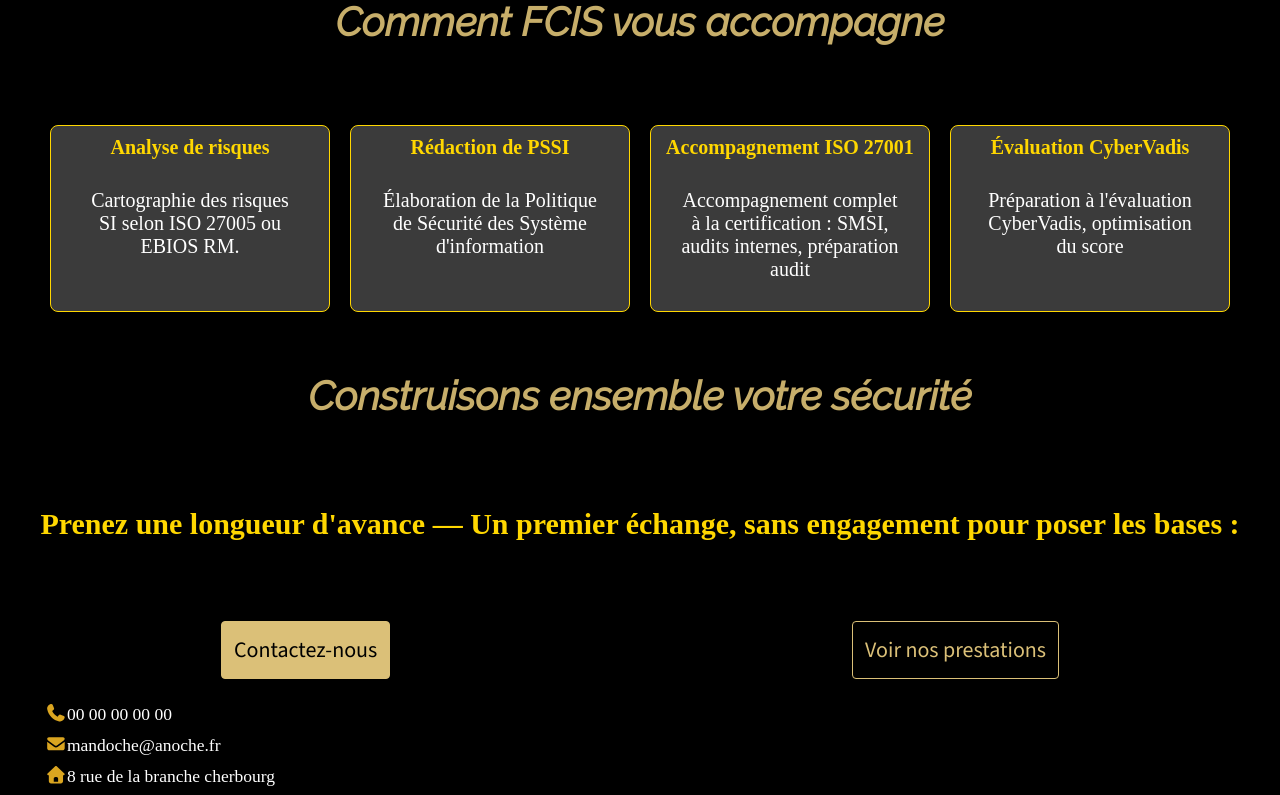
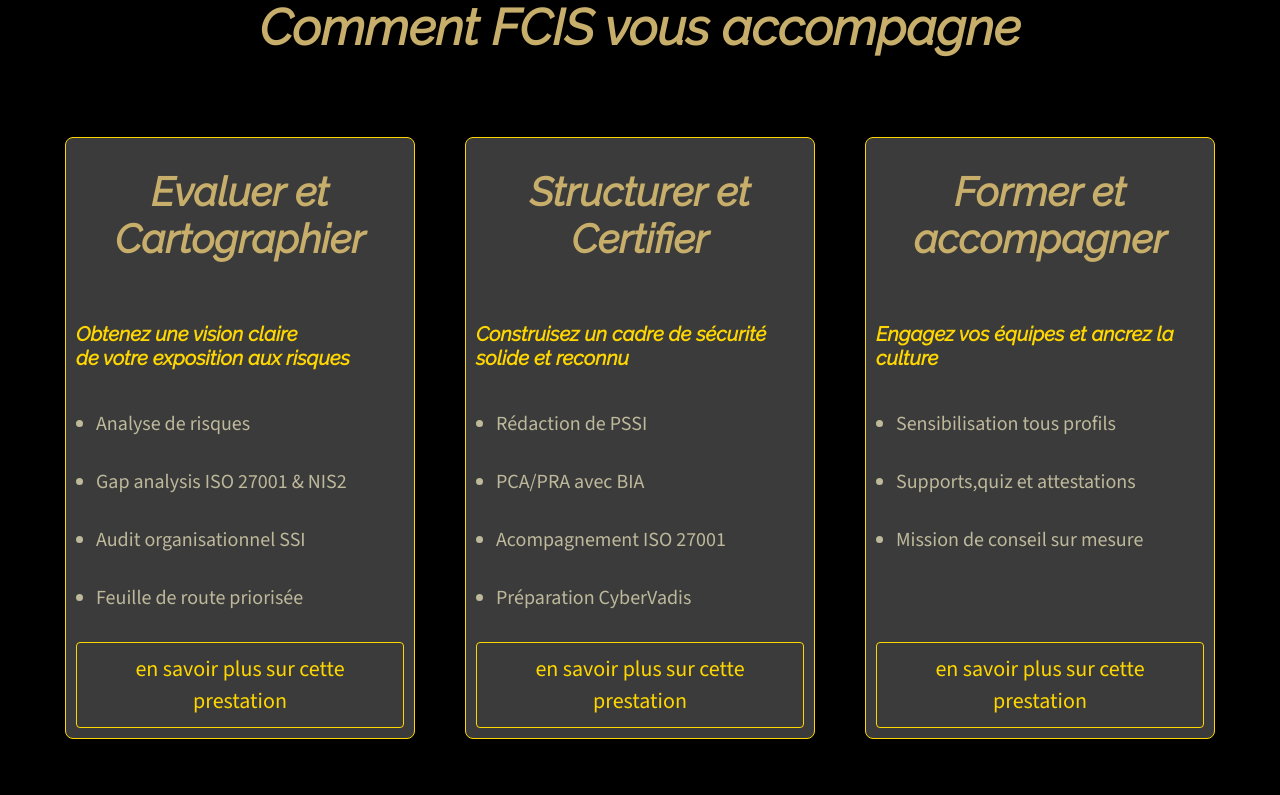
Before and after one commit to Noahcpz/fcis, a Next.js app: page / in a window 1280 px wide. Shown: the part 1480-2275 px from the top of the page. Built offline with nearby package versions, Linux system fonts and the light colour scheme.

Commit message:
avancement global

```diff
--- a/components/Footer.jsx
+++ b/components/Footer.jsx
@@ -6,6 +6,7 @@
 export default function Footer (){
     return (
         <footer>
+
             <p className="texte-icone">
                 <FontAwesomeIcon icon={faPhone} className="icone" />
                 00 00 00 00 00
--- a/components/home/Cards.jsx
+++ b/components/home/Cards.jsx
@@ -6,29 +6,71 @@
             <h2>Comment FCIS vous accompagne</h2>
             <div className="cards-conteneur">
                 <div className="card">
-                    <h4>Analyse de risques</h4>
-                    <p>
-                      Cartographie des risques SI selon ISO 27005 ou EBIOS RM.
-                    </p>
+                    <h3>Evaluer et Cartographier</h3>
+                    <h4>
+                      Obtenez une vision claire <br />
+                      de votre exposition aux risques
+                    </h4>
+                    <ul>
+                        <li>
+                            Analyse de risques
+                        </li>
+                        <li>
+                            Gap analysis ISO 27001 & NIS2
+                        </li>
+                        <li>
+                            Audit organisationnel SSI
+                        </li>
+                        <li>
+                            Feuille de route priorisée
+                        </li>
+                    </ul>
+                    <button>
+                        en savoir plus sur cette prestation
+                    </button>
                 </div>
                 <div className="card">
-                    <h4>Rédaction de PSSI</h4>
-                    <p>
-                      Élaboration de la Politique de Sécurité des Système d'information
-                    </p>
+                    <h3>Structurer et Certifier</h3>
+                    <h4>
+                      Construisez un cadre de sécurité solide et reconnu
+                    </h4>
+                    <ul>
+                        <li>
+                            Rédaction de PSSI
+                        </li>
+                        <li>
+                            PCA/PRA avec BIA
+                        </li>
+                        <li>
+                            Acompagnement ISO 27001
+                        </li>
+                        <li>
+                            Préparation CyberVadis
+                        </li>
+                    </ul>
+                    <button>
+                        en savoir plus sur cette prestation
+                    </button>
                 </div>
                 <div className="card">
-                    <h4>Accompagnement ISO 27001</h4>
-                    <p>
-                      Accompagnement complet à la certification :
-                      SMSI, audits internes, préparation audit
-                    </p>
-                </div>
-                <div className="card">
-                    <h4>Évaluation CyberVadis</h4>
-                    <p>
-                      Préparation à l'évaluation CyberVadis, optimisation du score
-                    </p>
+                    <h3>Former et accompagner</h3>
+                    <h4>
+                      Engagez vos équipes et ancrez la culture
+                    </h4>
+                    <ul>
+                        <li>
+                            Sensibilisation tous profils
+                        </li>
+                        <li>
+                            Supports,quiz et attestations
+                        </li>
+                        <li>
+                            Mission de conseil sur mesure
+                        </li>
+                    </ul>
+                    <button>
+                        en savoir plus sur cette prestation
+                    </button>
                 </div>
             </div>
         </section>
--- a/styles/Home/Cards.css
+++ b/styles/Home/Cards.css
@@ -1,7 +1,9 @@
 .card {
+    display: flex;
+    flex-direction: column;
     flex: 1;
     min-width: 200px;
-    max-width: 280px;
+    max-width: 350px;
     background-color: #3b3b3b;
     border: 1px solid gold;
     border-radius: 8px;
@@ -20,28 +22,59 @@
 
 .cards-conteneur {
     display: flex;
-    gap: 20px;
+    gap: 50px;
     flex-wrap: wrap;
     justify-content: center;
+
 }
 
 .cards-prestations h2 {
     text-align: center;
     margin-bottom: 50px;
+    font-size: 50px;
+}
+
+.card button {
+    display: block;
+    margin: auto auto 0 auto;
+    width: fit-content;
+    padding: 10px 20px;
 }
 
 .card h4 {
     color: gold;
-    margin-bottom: 10px;
+    margin-top:30px;
+    margin-bottom: 30px;
     font-size: 20px;
-    text-align: center;
+    text-align: left;
+    font-family: "Raleway", sans-serif;
+    font-style: italic;
 }
 
 .cards-prestations {
     padding: 40px;
 }
 
-.card p {
+.card h3 {
+    padding-bottom: 30px;
+    padding-top:20px;
+    color: #C7AE6A;
+    font-size: 40px;
+    text-align: center;
+    font-family: "Raleway", sans-serif;
+    font-style: italic;
+    animation: apparition 1s ease-in-out;
+
+}
+
+.card ul {
+    padding-left: 20px;
+    margin-top: 10px;
+}
+
+.card li {
+    color: rgb(190, 185, 155);
     font-size: 20px;
-    padding: 20px;
+    margin-bottom: 30px;
+    font-family: "source-sans-3", sans-serif;
 }
--- a/styles/footer.css
+++ b/styles/footer.css
@@ -32,10 +32,11 @@
 }
 
 .texte-icone {
-    padding: 5px;
+    padding: 7px;
     font-size: 17.5px;
 }
 
 .icone {
     color: goldenrod;
+    margin-right: 8px;
 }
```
Also changed, not shown: components/home/RappelContact.jsx (+7 -0 lines).
